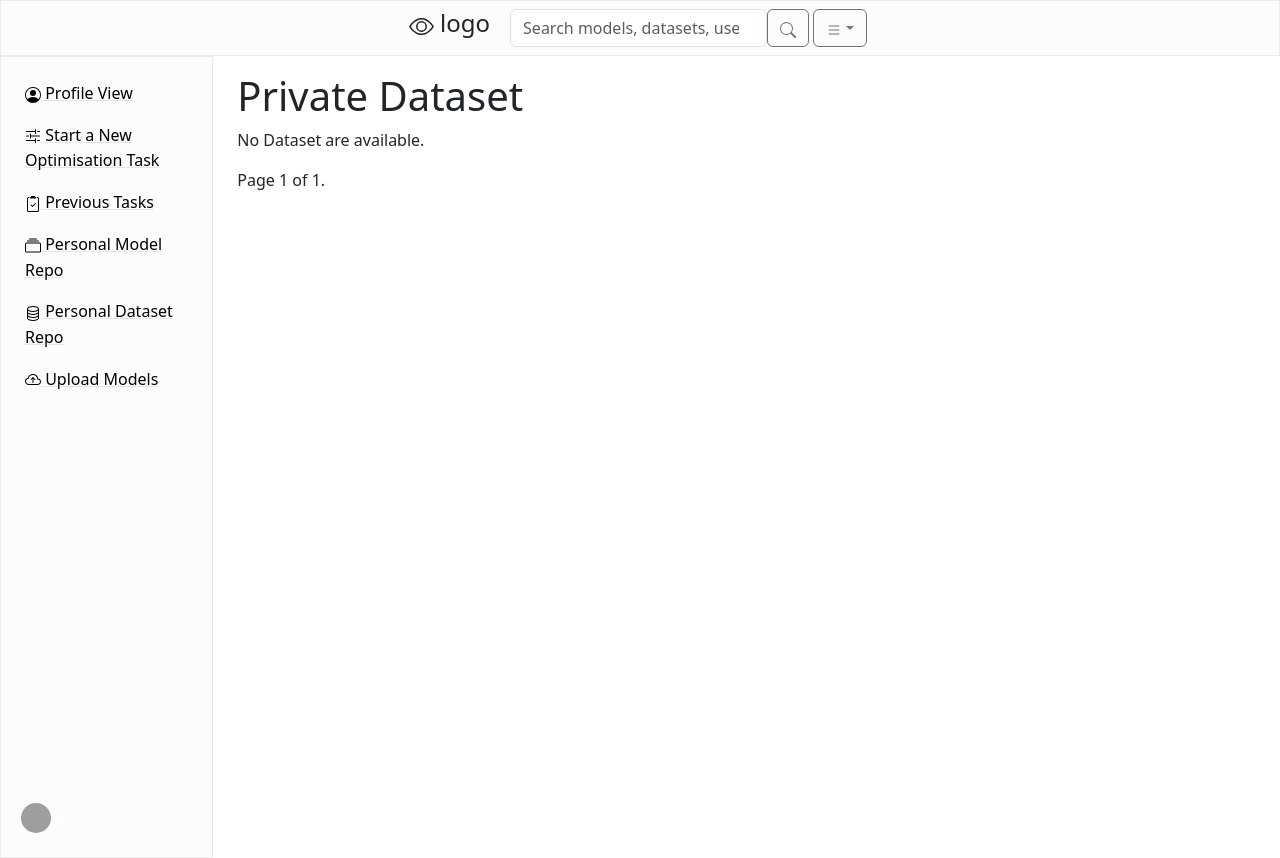
After one commit to k1915361/django-model-api-server, a Django app: page /polls/private-dataset-list-view/ in a window 1280 px wide. The commit adds this page. Run offline with Django 4.2, Linux system fonts and the light colour scheme; a user stored in the database is signed in; tables that the repository leaves empty hold one stand-in row (values such as "Sample post"); grey boxes are pictures that could not be loaded.

Commit message:
List public & private dataset on website
8. [x] 04/11/2024. Load public Dataset from database and list on website. pagination view.
9. [x] 04/11/2024 18:30. Load a user's private Dataset from database and list on website.
10. [x] 04/11/2024 19:08. Scrollable List boxes for homepage view.

```diff
--- a/ku_djangoo/settings.py
+++ b/ku_djangoo/settings.py
@@ -30,7 +30,7 @@ DEBUG = True
 
 ALLOWED_HOSTS = []
 
-LOGIN_REDIRECT_URL = '/polls/logged-in'
+LOGIN_REDIRECT_URL = '/polls/login-view'
 
 # Application definition
 
--- a/polls/templates/base_logged_in.html
+++ b/polls/templates/base_logged_in.html
@@ -37,7 +37,7 @@
                           </svg></button>
                     <ul class="dropdown-menu dropdown-menu-end">
                         <li>
-                            <a href="/polls/logged-in" class="dropdown-item">
+                            <a href="/polls/profile" class="dropdown-item">
                                 <svg xmlns="http://www.w3.org/2000/svg" width="16" height="16" fill="currentColor" class="bi bi-person-circle" viewBox="0 0 16 16">
                                     <path d="M11 6a3 3 0 1 1-6 0 3 3 0 0 1 6 0"/>
                                     <path fill-rule="evenodd" d="M0 8a8 8 0 1 1 16 0A8 8 0 0 1 0 8m8-7a7 7 0 0 0-5.468 11.37C3.242 11.226 4.805 10 8 10s4.757 1.225 5.468 2.37A7 7 0 0 0 8 1"/>
@@ -117,7 +117,7 @@
                 <div class="d-flex flex-column align-items-center align-items-sm-start px-3 pt-2 text-white min-vh-100">
                     <ul class="nav ms-1 mt-3 nav-pills flex-column gap-3 mb-sm-auto mb-0 align-items-center align-items-sm-start" id="menu">
                         <li>
-                            <a href="/polls/logged-in" class="px-0 text-black link-dark link-underline-dark link-underline-opacity-10 link-underline-opacity-50-hover">
+                            <a href="/polls/profile" class="px-0 text-black link-dark link-underline-dark link-underline-opacity-10 link-underline-opacity-50-hover">
                                 <svg xmlns="http://www.w3.org/2000/svg" width="16" height="16" fill="currentColor" class="bi bi-person-circle" viewBox="0 0 16 16">
                                     <path d="M11 6a3 3 0 1 1-6 0 3 3 0 0 1 6 0"/>
                                     <path fill-rule="evenodd" d="M0 8a8 8 0 1 1 16 0A8 8 0 0 1 0 8m8-7a7 7 0 0 0-5.468 11.37C3.242 11.226 4.805 10 8 10s4.757 1.225 5.468 2.37A7 7 0 0 0 8 1"/>
--- /dev/null
+++ b/polls/templates/polls/private_dataset_list_view.html
@@ -0,0 +1,47 @@
+{% extends base_html %}
+
+{% block content %}
+
+<div class="container">
+
+<h1>Private Dataset</h1>
+
+{% csrf_token %}
+
+{% if page_obj %}
+<div>
+    {% for data in page_obj %}
+        <div>
+            <a class="fw-semibold" temphref="url 'polls:private-dataset-data-view/?page=' data.id" href="#">{{ data.name }}</a>
+            <span>
+                <span class="fw-medium"> {{ data.user }}</span>
+                <span class="fw-lighter">{{ data.updated }}</span>
+            </span>
+        </div>
+    {% endfor %}
+</div>
+{% else %}
+    <p>No Dataset are available.</p>
+{% endif %}
+
+<div class="pagination">
+    <span class="step-links">
+        {% if page_obj.has_previous %}
+            <a href="?page=1" class="btn btn-primary">&laquo; first</a>
+            <a href="?page={{ page_obj.previous_page_number }}" class="btn btn-primary">previous</a>
+        {% endif %}
+
+        <span class="current">
+            Page {{ page_obj.number }} of {{ page_obj.paginator.num_pages }}.
+        </span>
+
+        {% if page_obj.has_next %}
+            <a href="?page={{ page_obj.next_page_number }}" class="btn btn-primary">next</a>
+            <a href="?page={{ page_obj.paginator.num_pages }}" class="btn btn-primary">last &raquo;</a>
+        {% endif %}
+    </span>
+</div>
+
+</div>
+
+{% endblock %}
--- a/polls/templates/polls/profile.html
+++ b/polls/templates/polls/profile.html
@@ -1,4 +1,4 @@
-{% extends "base_login_register_search.html" %}
+{% extends "base_logged_in.html" %}
 
 {% load static %}
 
--- a/polls/templates/polls/upload_folder.html
+++ b/polls/templates/polls/upload_folder.html
@@ -20,6 +20,7 @@
     <input type="file" name="file" id="id_folder" class="form-control mb-1" webkitdirectory directory mozdirectory multiple>
     <input type="text" id="directories" name="directories" hidden/>
 
+    <!-- accept=".zip, .gz, .zst, .bz2, .lz4, .xz" -->
     <label for="id_zipfile" class="form-label">Zip File:</label>
     <input type="file" accept=".zip,.rar,.7zip" name="zipfile" id="id_zipfile" class="form-control mb-1">
 
--- a/polls/templates/registration/login_view.html
+++ b/polls/templates/registration/login_view.html
@@ -11,7 +11,7 @@
     {% endif %}
 {% endif %}
 
-<div class="container">
+<div class="container mt-5">
 
 {{ retry_login_message }}
 
@@ -20,7 +20,7 @@
 <form method="post" action="login/">
 {% csrf_token %}
 
-<div class="container row g-3 align-items-center mt-2">
+<div class="align-items-center">
     <div class="form-floating mb-3">
         <input type="text" name="username" class="form-control" id="floatingUsername" placeholder="ace@example.com" maxlength="100" required>
         <label for="floatingUsername">Username</label>
--- a/polls/urls.py
+++ b/polls/urls.py
@@ -6,7 +6,7 @@ from . import views
 
 app_name = 'polls'
 urlpatterns = [
-    path("", views.IndexView.as_view(), name="index"),
+    path("", views.index_homepage_view, name="index"),
     path("profile/", views.profile_view, name="profile"),
     path("<int:pk>/", views.DetailView.as_view(), name="detail"),
     path("<int:pk>/results/", views.ResultsView.as_view(), name="results"),
@@ -23,6 +23,10 @@ urlpatterns = [
     path("upload-model-view/", views.upload_model_view, name="upload model view"),
     path("upload-model/", views.upload_model, name="upload model form"),
     path("upload-folder/", views.upload_folder, name="upload folder view"),
+    path("public-dataset-list-view/", views.public_dataset_list_view, name="public dataset list view"),
+    path("public-dataset-data-view:<int:pk>/", views.public_dataset_list_view, name="public-dataset-data-view"),
+    path("private-dataset-list-view/", views.private_dataset_list_view, name="private-dataset-list-view"),
+    path("user_dataset_list_path_view/", views.user_dataset_list_path_view, name="user_dataset_list_path_view"),
     path("upload-model-view/upload/", views.upload_model, name="upload model"),
     path("process-model-options/", views.process_model_options_view, name="process model options"),
     path("human-reinforced-feedback/", views.human_reinforced_feedback_view, name="human reinforced feedback view"),
--- a/polls/views.py
+++ b/polls/views.py
@@ -5,6 +5,7 @@ from .models import Dataset, Question, Choice
 from django.urls import reverse
 from django.utils import timezone
 from django.views import generic
+from django.core.paginator import Paginator
 
 from django.shortcuts import get_object_or_404, render, redirect
 from django.contrib.auth.models import User
@@ -15,7 +16,6 @@ from django.conf import settings
 from django.template import Context, Template
 from django.core.files.uploadhandler import MemoryFileUploadHandler, TemporaryFileUploadHandler
 from django.core.files.storage import FileSystemStorage
-import pprint
 import sys
 import os
 import ast
@@ -30,16 +30,8 @@ is_public_map_bool = {
 
 is_public_map_label = {
     '1': 'private', '2': 'public',
+    'private' :'1', 'public': '2',
 }
-
-class IndexView(generic.ListView):
-    template_name = "polls/index.html"
-    context_object_name = "latest_question_list"
-
-    def get_queryset(self):
-        """Return the last five published questions."""
-        return Question.objects.order_by("-pub_date")[:5]
-
 class DetailView(generic.DetailView):
     model = Question
     template_name = "polls/detail.html"
@@ -89,6 +81,36 @@ class UploadModelForm(forms.Form):
         choices=CHOICES,
     )
 
+class UserDatasetListPathsForm(forms.Form):
+    def __init__(self, userid, *args, **kwargs):
+        super().__init__(*args, **kwargs)
+        self.userid = userid
+
+        self.fields['filepaths_public'] = forms.FilePathField(
+            path=f"{ROOT_DATASET_DIR}public/{self.userid}",
+            recursive=True,
+            allow_files=True,
+            allow_folders=True,
+            required=False,
+        )
+
+        self.fields['filepaths_private'] = forms.FilePathField(
+            path=f"{ROOT_DATASET_DIR}private/{self.userid}",
+            recursive=True,
+            allow_files=True,
+            allow_folders=True,
+            required=False,
+        )
+
+class PublicDatasetListPaginationView(forms.Form):
+    paginate_by = 10
+    model = Dataset
+
+class PrivateDatasetListPaginationView(forms.Form):
+    paginate_by = 10
+    model = Dataset
+
+
 def vote(request, question_id):
     question = get_object_or_404(Question, pk=question_id)
     try:
@@ -115,6 +137,8 @@ def login_message_view(request, context={"please_login_message": "Please login t
     return login_view(request, context=context)
 
 def profile_view(request):
+    base_html = get_base_html(request.user.is_authenticated)
+
     if not request.user.is_authenticated:
         return login_message_view(request)
 
@@ -139,7 +163,7 @@ def register(request):
     user = User.objects.create_user(username, email, password)
     user.save()
     login(request, user)
-    return redirect('/polls/logged-in/')
+    return redirect('/polls/profile/')
 
 def login_view(request, context={}):
     template_name = "registration/login_view.html"
@@ -156,13 +180,73 @@ def login_user(request):
 
     if user is not None or request.user.is_authenticated:
         login(request, user)
-        return redirect('/polls/logged-in/')
+        return redirect('/polls/profile/')
 
     return redirect('/polls/login-retry-view/')
 
 def upload_model_view(request, context={}):
     template_name = "polls/upload_model.html"
 
+    return render(request, template_name, context)
+
+def get_base_html(user_is_authenticated):
+    if user_is_authenticated:
+        return "base_logged_in.html"
+    elif not user_is_authenticated:
+        return "base_login_register_search.html"
+
+def public_dataset_list_view(request, context={}):
+    template_name = "polls/public_dataset_list_view.html"
+    base_html = get_base_html(request.user.is_authenticated)
+
+    dataset_list = Dataset.objects.filter(is_public=True).order_by("-created")
+    paginator = Paginator(dataset_list, 2)
+    page_number = request.GET.get("page")
+    page_obj = paginator.get_page(page_number)
+    context = { 'base_html': base_html, 'page_obj': page_obj }
+
+    if request.method != "POST":
+        context['form'] = PublicDatasetListPaginationView()
+        return render(request, template_name, context)
+
+    context['form'] = PublicDatasetListPaginationView()
+    return render(request, template_name, context)
+
+def private_dataset_list_view(request, context={}):
+    template_name = "polls/private_dataset_list_view.html"
+    base_html = get_base_html(request.user.is_authenticated)
+
+    dataset_list = Dataset.objects.filter(is_public=False, user=request.user).order_by("-created")
+    paginator = Paginator(dataset_list, 2)
+    page_number = request.GET.get("page")
+    page_obj = paginator.get_page(page_number)
+    context = { 'base_html': base_html, 'page_obj': page_obj }
+
+    context['form'] = PrivateDatasetListPaginationView()
+    return render(request, template_name, context)
+
+def index_homepage_view(request):
+    template_name = "polls/index.html"
+    base_html = get_base_html(request.user.is_authenticated)
+
+    dataset_list = Dataset.objects.filter(is_public=True).order_by("-created")
+    paginator = Paginator(dataset_list, 2)
+    page_number = request.GET.get("page")
+    dataset_page_obj = paginator.get_page(page_number)
+    context = { 'base_html': base_html, 'dataset_page_obj': dataset_page_obj }
+
+    return render(request, template_name, context)
+
+def user_dataset_list_path_view(request, context={}):
+    template_name = "polls/user_dataset_list_path_view.html"
+    base_html = get_base_html(request.user.is_authenticated)
+    context = {'base_html': base_html}
+
+    if request.method != "POST":
+        context['form'] = UserDatasetListPathsForm(request.user.id)
+        return render(request, template_name, context)
+
+    context['form'] = UserDatasetListPathsForm(request.user.id, request.POST, request.FILES)
     return render(request, template_name, context)
 
 def upload_model(request):
@@ -173,15 +257,6 @@ def upload_model(request):
     modelurl = request.POST.get("modelurl")
     meta_description = request.POST.get("meta_description")
     description = request.POST.get("description")
-
-    print("files", request.FILES)
-    print("model file", model_file)
-    print("modelname", modelname)
-    print("modeltype", modeltype)
-    print("model", model)
-    print("modelurl", modelurl)
-    print("meta_description", meta_description)
-    print("description", description)
 
     return redirect("/polls/upload-model-view/")
 
@@ -201,8 +276,6 @@ def get_home_directory(directories):
     return ''
 
 def unzip_and_save(zipfile_dir, name, user, ispublic, timestamp):
-
-
     return
 
 def save_zip_file(zipfile, name, user, ispublic):
@@ -231,6 +304,7 @@ def save_folder(files, directories, name, user, ispublic):
         handle_uploaded_file(file, filename=file.name, dir=file_dir)
 
     dataset = Dataset(name=name, user=user, dataset_directory=dataset_dir, is_public=is_public_map_bool[ispublic])
+    print(' - - - - ', ispublic, type(ispublic), is_public_map_bool[ispublic])
     dataset.save()
     return
 
@@ -269,28 +343,12 @@ def upload_model(request):
         print("upload_model() POST")
         form = UploadModelForm(request.POST, request.FILES)
 
-        print("name - ", request.POST.get("name"))
-        print("type - ", request.POST.get("type"))
-        print("url - ", request.POST.get("url"))
-        print("description - ", request.POST.get("description"))
-        print("is_public - ", request.POST.get("is_public"))
-
         if form.is_valid():
             print("upload_model() POST form-is-valid")
             handle_uploaded_file(request.FILES["file"], dir="asset/user/model/")
     else:
         form = UploadModelForm()
     return render(request, "polls/upload_model.html", {"form": form})
-
-def my_view(request):
-    if not request.user.is_authenticated:
-        """
-        non-logged-in and non-registered guests:
-        - can view public models and data
-        - can upload and train models
-        """
-        if "condition " == "data.is_private":
-            return redirect(f"{settings.LOGIN_URL}?next={request.path}")
 
 def change_password(request):
     if request.method == "POST":
```
Also changed, not shown: polls/templates/polls/index.html (+49 -18 lines), polls/templates/polls/public_dataset_list_view.html (added, +47 -0 lines), polls/templates/polls/user_dataset_list_path_view.html (added, +37 -0 lines).
